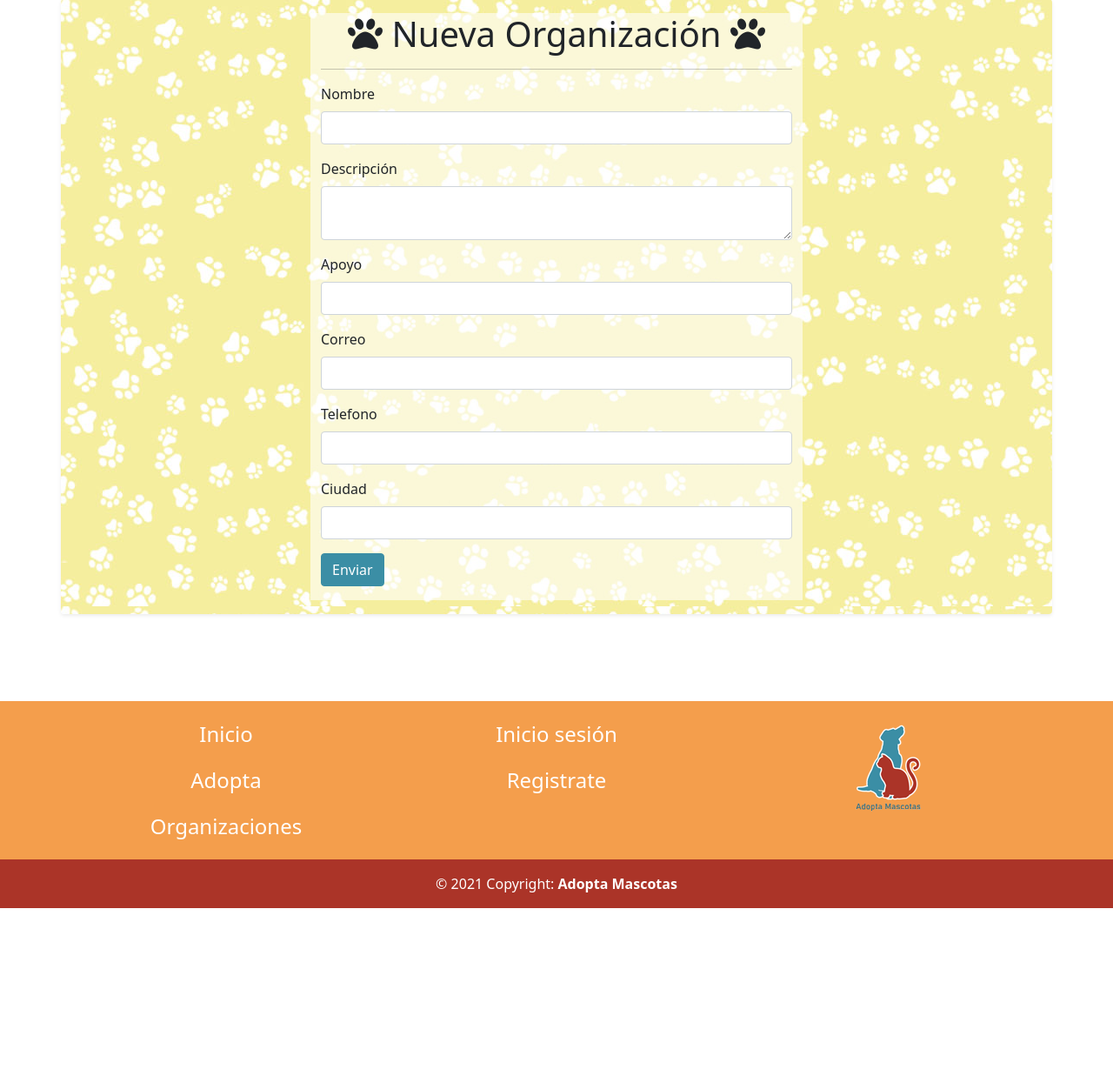
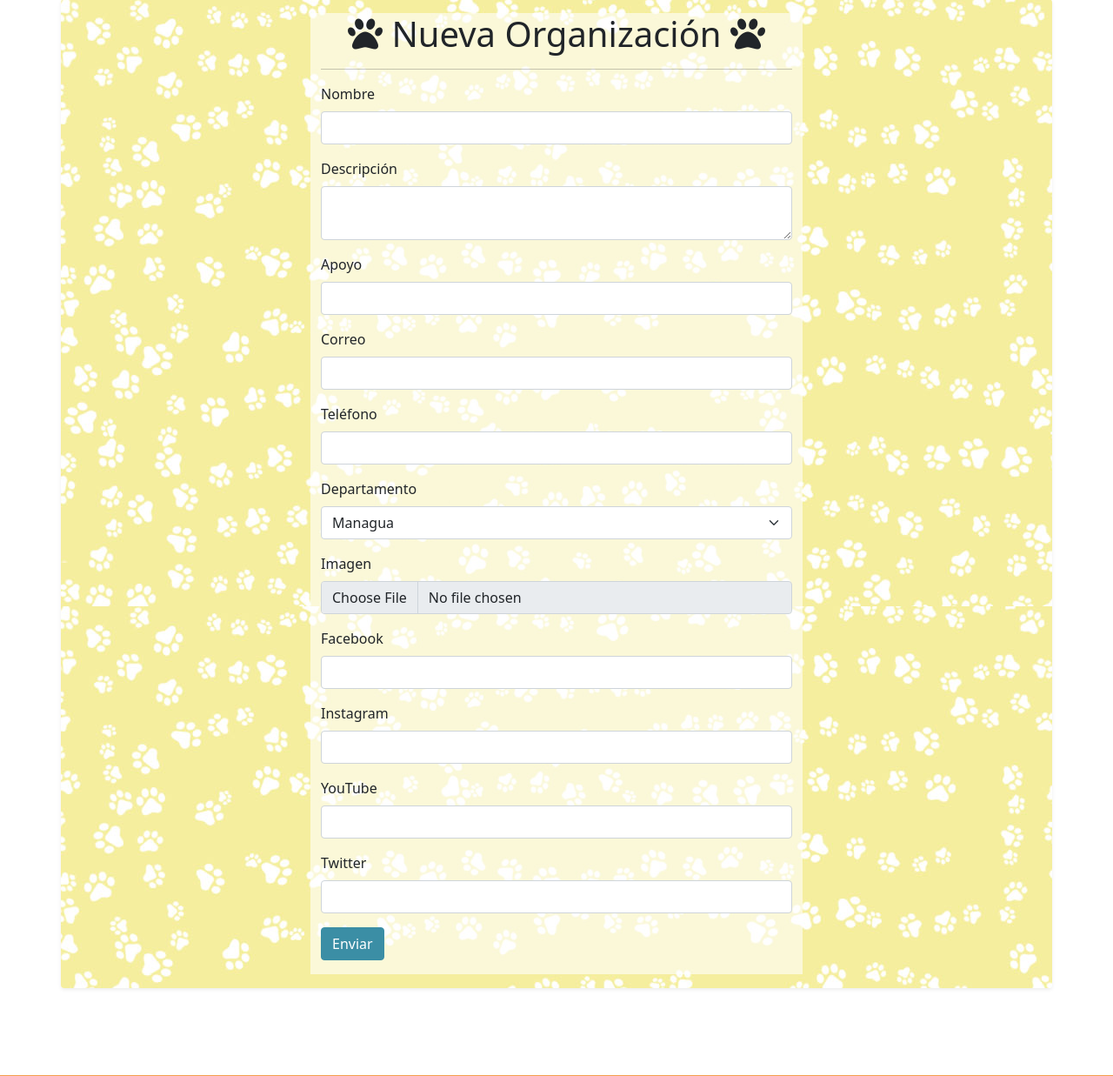
Before and after one commit to Alondraptr/AdoptaMascotas, a Django app: page /organization/create in a window 1280 px wide. Shown: the part 57-1294 px from the top of the page at 87% size. Before the commit the page ends 1101 px from the top, so only its background shows below. Run offline with Django 3.2, Linux system fonts and the light colour scheme; some libraries are stand-ins or nearby versions.

Commit message:
Se termino el manejo de departamentos, y redes sociales. Se comenzo a realizar el manejo de las imagenes

```diff
--- a/adoptamascota/adoptamascota/settings.py
+++ b/adoptamascota/adoptamascota/settings.py
@@ -132,3 +132,7 @@
 STATICFILES_DIRS = (
     os.path.join(BASE_DIR, 'static'),
 )
+
+MEDIA_URL = 'adoptamascota/organization/media/'
+
+MEDIA_ROOT = os.path.join(BASE_DIR,  'organization/media')
--- a/adoptamascota/adoptamascota/templates/layout.html
+++ b/adoptamascota/adoptamascota/templates/layout.html
@@ -10,6 +10,7 @@
   <link rel="stylesheet" href="{% static 'css/custom_style.css' %}">
   <title>{% block title%}Adopta Mascotas{% endblock %}</title>
   <link rel="shortcut icon" href="{% static 'img/paw.png' %}">
+  <link rel="stylesheet" href="{% static 'icon/bootstrap-icons.css' %}">
   <script src="https://kit.fontawesome.com/2e7b48372e.js" crossorigin="anonymous"></script>
 </head>
 <body>
--- a/adoptamascota/adoptamascota/templates/organization/form.html
+++ b/adoptamascota/adoptamascota/templates/organization/form.html
@@ -15,13 +15,14 @@
 
       <hr>
 
-      <form class="g-3 needs-validation" novalidate method="POST"> {% csrf_token %}
+      <form class="g-3 needs-validation" novalidate method="POST" enctype="multipart/form-data">
+        {% csrf_token %}
         <div class="mb-3">
           <label for="OrgName" class="form-label">Nombre</label>
           <div class="input-group has-validation">
             <input type="text" class="form-control" id="OrgName" aria-describedby="inputGroupPrepend" required name="name" value="{{ organization.name }}">
             <div class="invalid-feedback">
-              Porfavor escoge un nombre.
+              Por favor digite un nombre.
             </div>
           </div>
         </div>
@@ -31,7 +32,7 @@
           <div class="input-group has-validation">
             <textarea class="form-control" id="OrgDescription" aria-describedby="inputGroupPrepend" required name="description">{{ organization.description }}</textarea>
             <div class="invalid-feedback">
-              Porfavor escoge una descripción.
+              Por favor digite una descripción.
             </div>
           </div>
         </div>
@@ -41,7 +42,7 @@
           <div class="input-group has-validation">
             <input type="text" class="form-control" id="OrgSupport" aria-describedby="inputGroupPrepend" required name="support" value="{{ organization.support }}">
             <div class="invalid-feedback">
-              Porfavor escoge un apoyo.
+              Por favor digite un apoyo.
             </div>
           </div>
         </div>
@@ -51,39 +52,69 @@
           <div class="input-group has-validation">
             <input type="text" class="form-control" id="OrgMail" aria-describedby="inputGroupPrepend" required name="mail" value="{{ organization.mail }}">
             <div class="invalid-feedback">
-              Porfavor escoge un correo.
+              Por favor digite un correo.
             </div>
           </div>
         </div>
 
         <div class="mb-3">
-          <label for="OrgPhone" class="form-label">Telefono</label>
+          <label for="OrgPhone" class="form-label">Teléfono</label>
           <div class="input-group has-validation">
             <input type="text" class="form-control" id="OrgPhone" aria-describedby="inputGroupPrepend" required name="phone" value="{{ organization.phone }}">
             <div class="invalid-feedback">
-              Porfavor escoge un telefono.
+              Por favor digite un teléfono.
             </div>
           </div>
         </div>
 
         <div class="mb-3">
-          <label for="OrgCity" class="form-label">Ciudad</label>
-          <div class="input-group has-validation">
-            <input type="text" class="form-control" id="OrgCity" aria-describedby="inputGroupPrepend" required name="city" value="{{ organization.city }}">
-            <div class="invalid-feedback">
-              Porfavor escoge una ciudad.
-            </div>
-          </div>
+          <label for="city" class="form-label">Departamento</label>
+          <select class="form-select" name="city">
+            {% for city in citys %}
+              {% if city == organization.city %}
+                <option value="{{city}}" selected="selected">{{city}}</option>
+              {% else %}
+                <option value="{{city}}">{{city}}</option>
+              {% endif %}
+            {% endfor %}
+          </select>
         </div>
-        <!--
+
         <div class="mb-3">
           <label for="OrgImg" class="form-label">Imagen</label>
           <div class="input-group has-validation">
             <input type="file" class="form-control" accept="image/*" id="OrgImg" aria-describedby="inputGroupPrepend"  name="img">
-
           </div>
         </div>
-        -->
+
+        <div class="mb-3">
+          <label for="Orgfb_url" class="form-label">Facebook</label>
+          <div class="input-group">
+            <input type="text" class="form-control" name="fb_url" value="{{ organization.fb_url }}">
+          </div>
+        </div>
+
+        <div class="mb-3">
+          <label for="Orgig_url" class="form-label">Instagram</label>
+          <div class="input-group">
+            <input type="text" class="form-control" name="ig_url" value="{{ organization.ig_url }}">
+          </div>
+        </div>
+
+        <div class="mb-3">
+          <label for="Orgyt_url" class="form-label">YouTube</label>
+          <div class="input-group">
+            <input type="text" class="form-control" name="yt_url" value="{{ organization.yt_url }}">
+          </div>
+        </div>
+
+        <div class="mb-3">
+          <label for="Orgtw_url" class="form-label">Twitter</label>
+          <div class="input-group">
+            <input type="text" class="form-control" name="tw_url" value="{{ organization.tw_url }}">
+          </div>
+        </div>
+
         <button class="btn btn-primary mb-3" type="submit">Enviar</button>
       </form>
 
--- a/adoptamascota/adoptamascota/urls.py
+++ b/adoptamascota/adoptamascota/urls.py
@@ -27,6 +27,7 @@
     path('organization/edit/<int:pk>', OrganizationUpdateView.as_view(template_name = "organization/form.html"), name='edit'),
     path('organization/delete/<int:pk>', OrganizationDeleteView.as_view(), name='delete'),
 
+
     path('', views.index),
     path('adopta/', views.adopta),
     path('blog/', views.blog),
--- a/adoptamascota/organization/form.py
+++ b/adoptamascota/organization/form.py
@@ -9,8 +9,12 @@
     mail = forms.EmailField()
     phone = forms.IntegerField()
     city = forms.CharField(max_length=100)
-    # img = forms.FileField()
+    img = forms.ImageField(required=False)
+    fb_url = forms.CharField(max_length=200, required=False)
+    ig_url = forms.CharField(max_length=200, required=False)
+    yt_url = forms.CharField(max_length=200, required=False)
+    tw_url = forms.CharField(max_length=200, required=False)
 
     class Meta:
         model = Organization
-        fields = ('name', 'description','support','mail','phone','city')
+        fields = '__all__'
--- a/adoptamascota/organization/models.py
+++ b/adoptamascota/organization/models.py
@@ -9,7 +9,13 @@
     mail = models.CharField(max_length=100, unique = True)
     phone = models.IntegerField(unique = True)
     city = models.CharField(max_length=100)
-    img = models.FileField(null=True)
+    img = models.ImageField(upload_to='org_img', blank=True, default='')
+    fb_url = models.CharField(max_length=200, blank=True, default='')
+    ig_url = models.CharField(max_length=200, blank=True, default='')
+    yt_url = models.CharField(max_length=200, blank=True, default='')
+    tw_url = models.CharField(max_length=200, blank=True, default='')
+
+
     created_at = models.DateTimeField(auto_now_add=True)
     updated_at = models.DateTimeField(auto_now=True)
 
--- a/adoptamascota/organization/views.py
+++ b/adoptamascota/organization/views.py
@@ -22,7 +22,6 @@
 #
 #    return render(request,'organization/form.html',{'form': form})
 
-
 class OrganizationListView(ListView):
     model = Organization
     template_name = 'organization/index.html'
@@ -38,6 +37,14 @@
     form_class = OrganizationAddForm
     template_name = 'organization/form.html'
 
+    def get_context_data(self, **kwargs):
+        # Call the base implementation first to get a context
+        context = super().get_context_data(**kwargs)
+        # Add in a QuerySet of all the books
+        context['citys'] = ['Managua', 'Leon', 'Granada', 'Masaya', 'Chontales', 'Carazo']
+        return context
+
+
     def get_success_url(self):
         org_id = self.object.pk
         return reverse_lazy('show', kwargs={ 'pk': org_id })
@@ -47,6 +54,13 @@
     form_class = OrganizationAddForm
     template_name = 'organization/form.html'
 
+    def get_context_data(self, **kwargs):
+        # Call the base implementation first to get a context
+        context = super().get_context_data(**kwargs)
+        # Add in a QuerySet of all the books
+        context['citys'] = ['Managua', 'Leon', 'Granada', 'Masaya', 'Chontales', 'Carazo']
+        return context
+
     def get_success_url(self):
         org_id = self.object.pk
         return reverse_lazy('show', kwargs={ 'pk': org_id })
```
Also changed, not shown: adoptamascota/adoptamascota/templates/organization/show.html (+16 -5 lines), adoptamascota/organization/media/org_img/Captura_de_pantalla_de_2021-05-22_22-40-29.png (added), adoptamascota/organization/media/org_img/Captura_de_pantalla_de_2021-05-22_22-40-29_iKTd7cu.png (added), adoptamascota/organization/migrations/0002_auto_20210529_2156.py (added), adoptamascota/organization/migrations/0003_auto_20210529_2207.py (added).
